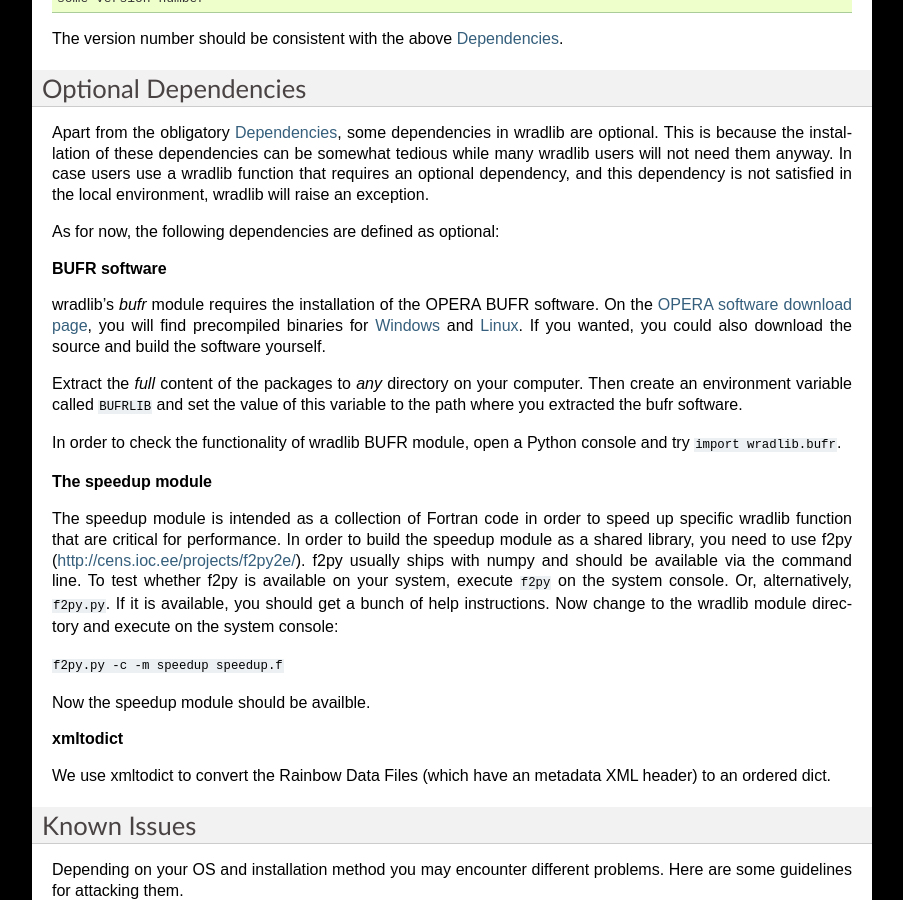
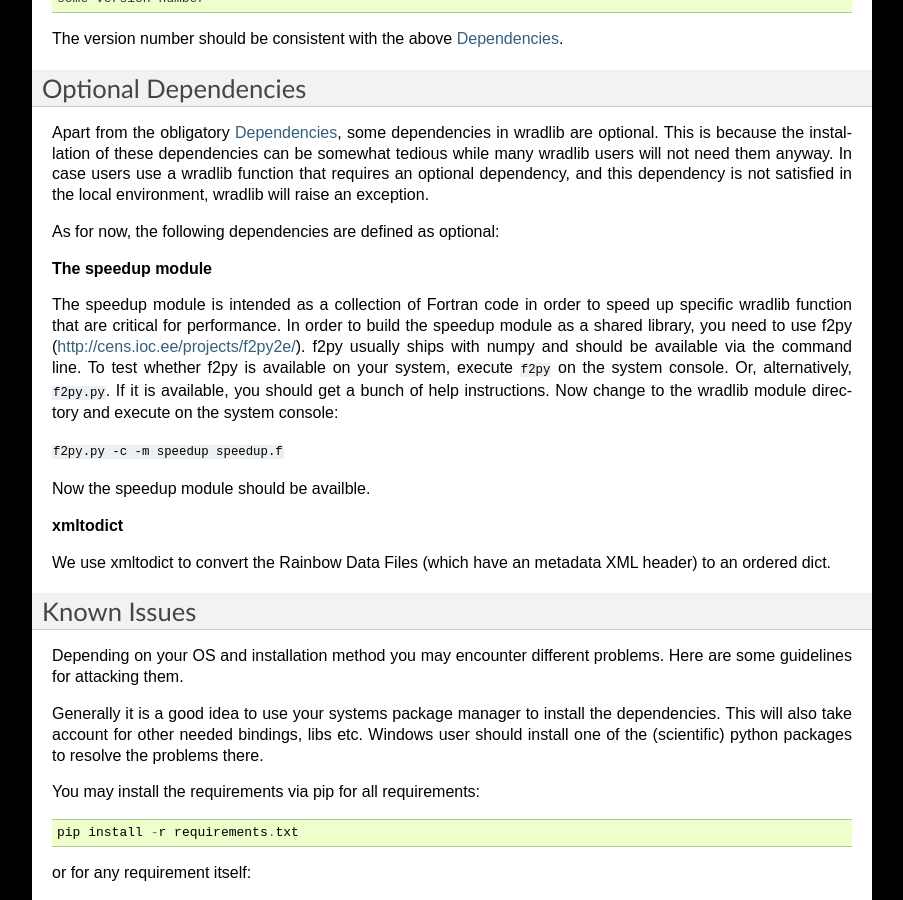
Before and after one commit to wradlib/wradlib-docs, a Sphinx documentation site: the page built from source/gettingstarted.rst, in a window 1280 px wide and 900 px high, scrolled down 3586 px. Shown: the whole window, without its empty margins (198-1101 px from the left). Built offline with Sphinx 7.4.7, drawn with Linux system fonts in a browser that asks for light colours; formulas are drawn with MathJax 3.

Commit message:
DOC: Removed BUFR software as an optional dependency on the Getting Started page.

```diff
--- a/source/gettingstarted.rst
+++ b/source/gettingstarted.rst
@@ -179,14 +179,6 @@ Apart from the obligatory `Dependencies`_, some dependencies in wradlib are opti
 
 As for now, the following dependencies are defined as optional:
 
-**BUFR software**
-
-wradlib's *bufr* module requires the installation of the OPERA BUFR software. On the `OPERA software download page <http://www.eumetnet.eu/opera-software>`_, you will find precompiled binaries for `Windows <http://www.eumetnet.eu/sites/default/files/bufr_3.2_win32.zip>`_ and `Linux <http://www.eumetnet.eu/sites/default/files/bufr_3.2_linux.tar_.gz>`_. If you wanted, you could also download the source and build the software yourself.
-
-Extract the *full* content of the packages to *any* directory on your computer. Then create an environment variable called ``BUFRLIB`` and set the value of this variable to the path where you extracted the bufr software.
-
-In order to check the functionality of wradlib BUFR module, open a Python console and try ``import wradlib.bufr``.
-
 **The speedup module**
 
 The speedup module is intended as a collection of Fortran code in order to speed up specific wradlib function that are critical for performance.
```
